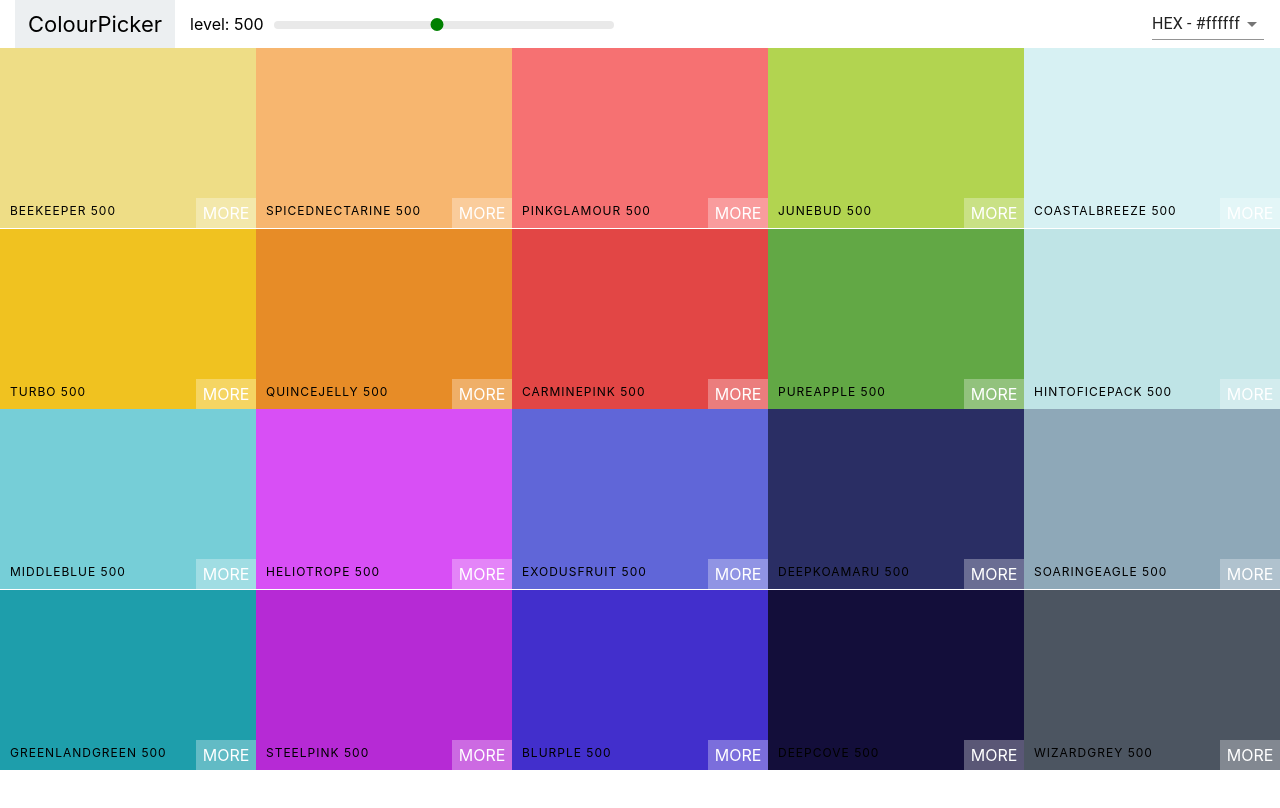
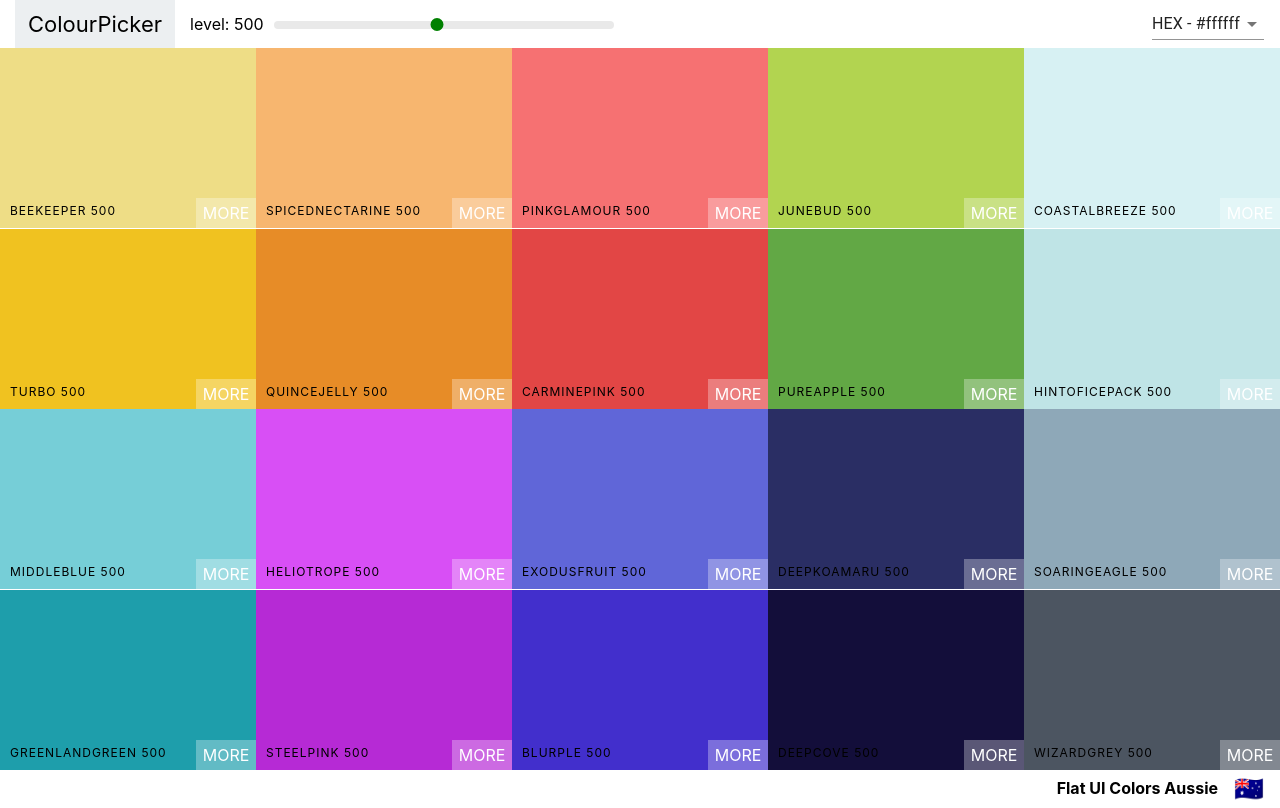
Before and after one commit to krniya/ColourPicker_React, a React (Create React App) app: page / in a window 1280 px wide. Built offline with nearby package versions, Linux system fonts and the light colour scheme.

Commit message:
Palette Footer Added

```diff
--- a/src/Palatte.js
+++ b/src/Palatte.js
@@ -16,19 +16,21 @@
         this.setState({ format: val })
     }
     render() {
-        const { colors } = this.props.palette
+        const { colors, paletteName, emoji } = this.props.palette
         const { level, format } = this.state
         const colorBoxes = colors[level].map(color => (
-            <ColorBox background={color[format]} name={color.name} />
+            <ColorBox background={color[format]} name={color.name} key={color.id} />
         ))
         return (
             <div className='Palette'>
                 <NavBar level={level} changeLevel={this.changeLevel} handleChange={this.changeColor} />
-                {/* TODO: Nav bar goes here */}
                 <div className='Palette-color'>
                     {colorBoxes}
                 </div>
-                {/* Footer goes here */}
+                <footer className="Palette-footer">
+                    {paletteName}
+                    <span className="emoji">{emoji}</span>
+                </footer>
             </div>
         )
     }
--- a/src/Palette.css
+++ b/src/Palette.css
@@ -4,3 +4,17 @@
 .Palette-color {
     height: 90%;
 }
+
+.Palette-footer {
+    background-color: white;
+    height: 5vh;
+    display: flex;
+    justify-content: flex-end;
+    align-items: center;
+    font-weight: bold;
+}
+
+.emoji {
+    font-size: 1.5rem;
+    margin: 1rem
+}
```
Also changed, not shown: 1 other file (tests, documents, lock files or other folders).
